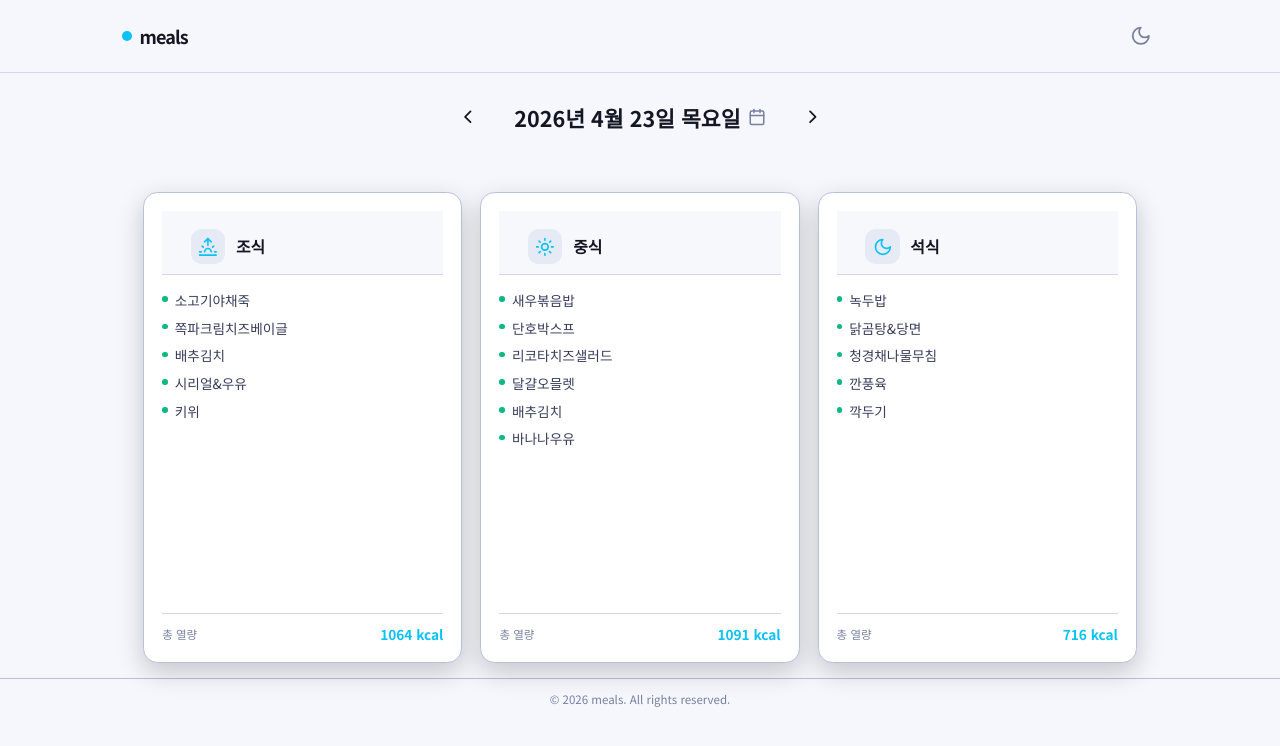
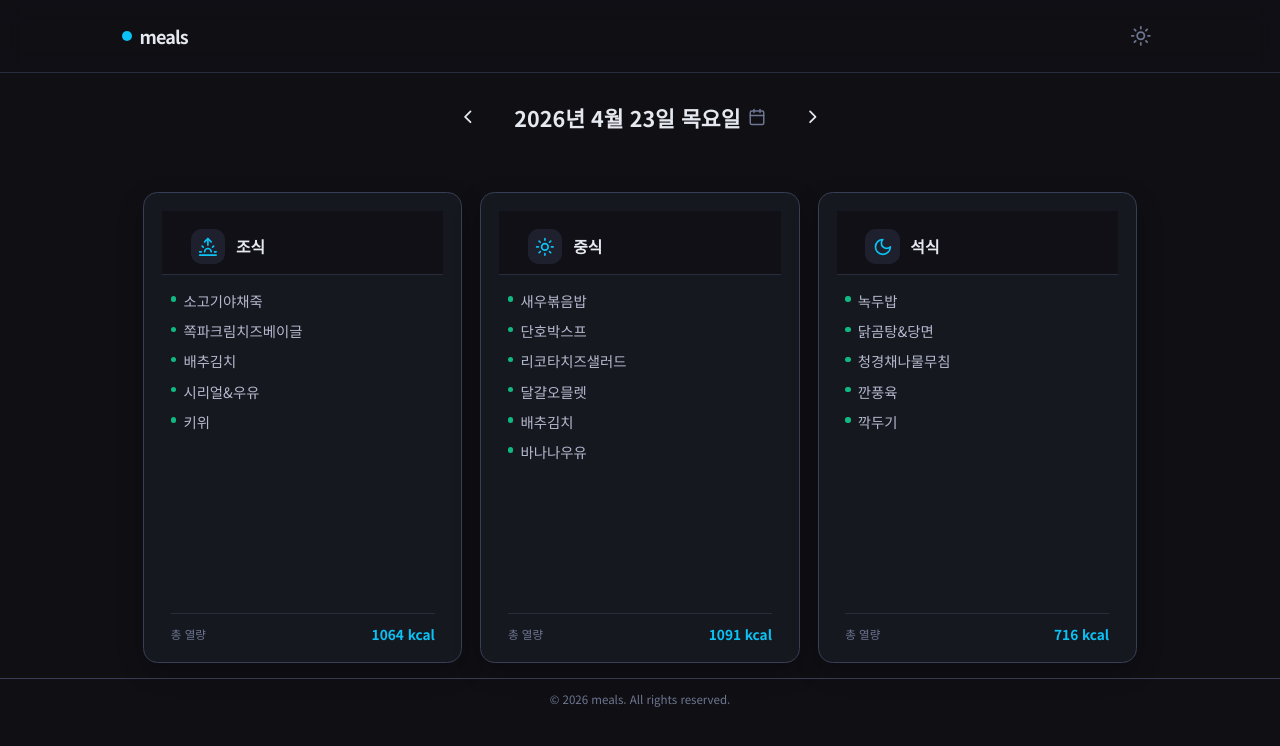
Before and after one commit to kusuri12-10/meals, a website built with Vite: page index.html in a window 1280 px wide. Both pictures are taken after a click on the button 1140 px from the left and 35 px from the top of the page. Built offline with nearby package versions, Linux system fonts and the light colour scheme.

Commit message:
modify card menu text style

```diff
--- a/index.css
+++ b/index.css
@@ -281,19 +281,25 @@ main {
   color: var(--primary);
 }
 .card-title { font-size: 1.1rem; font-weight: 700; color: rgb(var(--text)); }
-.card-body { flex: 1 1 0; min-height: 0; display: flex; flex-direction: column; }
+.card-body {
+  flex: 1 1 0;
+  min-height: 0;
+  display: flex;
+  flex-direction: column;
+  margin: 0 0.6rem;
+}
 .menu-list {
   list-style: none;
   display: flex;
   flex-direction: column;
-  gap: 0.5rem;
+  gap: 0.6rem;
   flex: 1 1 0;
   min-height: 0;
   overflow: hidden;
   margin-bottom: 0.75rem;
 }
 .menu-item {
-  font-size: 0.95rem;
+  font-size: 1rem;
   color: rgb(var(--text-secondary));
   display: flex;
   align-items: flex-start;
--- a/index.html
+++ b/index.html
@@ -18,7 +18,7 @@
         <span class="logo-dot"></span>
         meals
       </h1>
-      <button class="theme-btn" id="themeBtn" aria-label="라이트 모드로 전환"></button>
+      <button class="theme-btn" id="themeBtn" aria-label="다크 모드로 전환"></button>
     </div>
   </header>
 
--- a/src/main.js
+++ b/src/main.js
@@ -53,5 +53,6 @@ document.addEventListener('mousedown', e => {
   }
 })
 
+document.body.classList.add('light')
 renderAll()
 renderMeals()
--- a/src/state.js
+++ b/src/state.js
@@ -1,6 +1,6 @@
 export const TODAY = new Date()
 export let currentDate = new Date(TODAY)
-export let isLightMode = false
+export let isLightMode = true
 export let isCalendarOpen = false
 export let calendarMonth = new Date(TODAY.getFullYear(), TODAY.getMonth(), 1)
 
```
